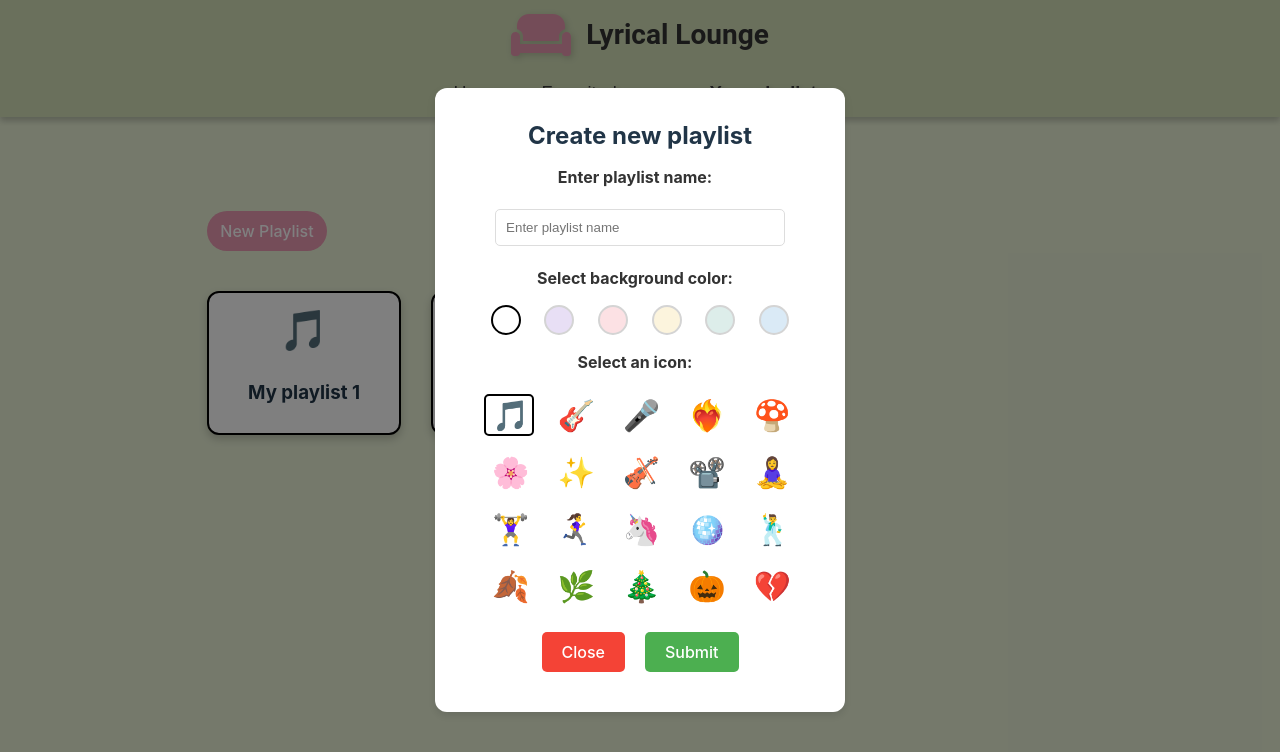
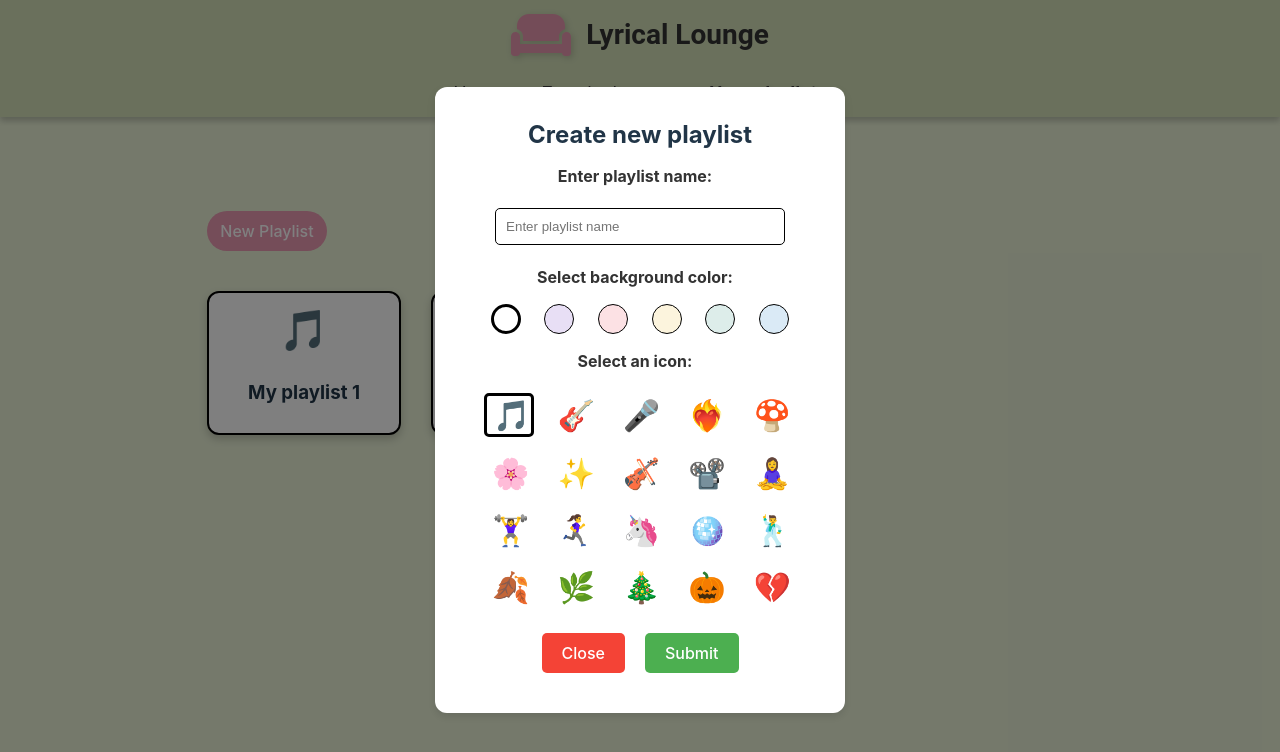
Before and after one commit to johannegg/Project-2---IT2810, a React (Vite) app in the folder prosjekt2/frontend/: page /playlists in a window 1280 px wide. Both pictures are taken after a click on the button "New Playlist". Shown: the top 752 px of the page. Built offline with nearby package versions, Linux system fonts and the light colour scheme.

Commit message:
Styling: Add minor styling improvements to form

```diff
--- a/prosjekt2/frontend/src/components/PlaylistForm/PlaylistForm.css
+++ b/prosjekt2/frontend/src/components/PlaylistForm/PlaylistForm.css
@@ -24,7 +24,7 @@ input {
   padding: 10px;
   margin: 5px 0 20px 0;
   width: 90%;
-  border: 1px solid #ddd;
+  border: 1px solid #000000;
   border-radius: 5px;
   box-sizing: border-box;
 }
@@ -40,14 +40,10 @@ input {
   width: 30px;
   height: 30px;
   border-radius: 50%;
-  border: 2px solid #d4d4d4;
+  border: 1px solid #000000;
   cursor: pointer;
   position: relative;
   transition: border-color 0.3s ease;
-}
-
-.color-button:hover {
-  border-color: #ccc;
 }
 
 .color-button::after {
@@ -74,7 +70,7 @@ input {
 }
 
 .color-button.selected {
-  border-color: #000;
+  border: 3px solid #000;
 }
 
 .icon-options {
@@ -94,7 +90,7 @@ input {
 }
 
 .icon-button:hover {
-  border-color: #ccc;
+  border-color: #a19e9e;;
 }
 
 .icon-button::after {
@@ -121,8 +117,8 @@ input {
 }
 
 .icon-button.active {
-  border-color: #000;
   border-radius: 5px;
+  border: 3px solid #000;
 }
 
 .form-submit-button, .form-close-button {
--- a/prosjekt2/frontend/src/components/PlaylistForm/PlaylistForm.tsx
+++ b/prosjekt2/frontend/src/components/PlaylistForm/PlaylistForm.tsx
@@ -57,8 +57,8 @@ const PlaylistForm: React.FC<PlaylistFormProps> = ({ show, onClose, onSubmit })
     { icon: "🦄", name: "Unicorn" },
     { icon: "🪩", name: "Disco Ball" },
     { icon: "🕺", name: "Dancer" },
-    { icon: "🍂", name: "Falling Leaf" },
-    { icon: "🌿", name: "Herb" },
+    { icon: "🍂", name: "Autumn Leaf" },
+    { icon: "🌿", name: "Leaf" },
     { icon: "🎄", name: "Christmas Tree" },
     { icon: "🎃", name: "Pumpkin" },
     { icon: "💔", name: "Broken Heart" }
@@ -77,7 +77,7 @@ const PlaylistForm: React.FC<PlaylistFormProps> = ({ show, onClose, onSubmit })
             placeholder="Enter playlist name"
             value={inputValue}
             onChange={(e) => setInputValue(e.target.value)}
-            maxLength={20}
+            maxLength={15}
             className={hasError ? "input-error" : ""}
           />
 
```
